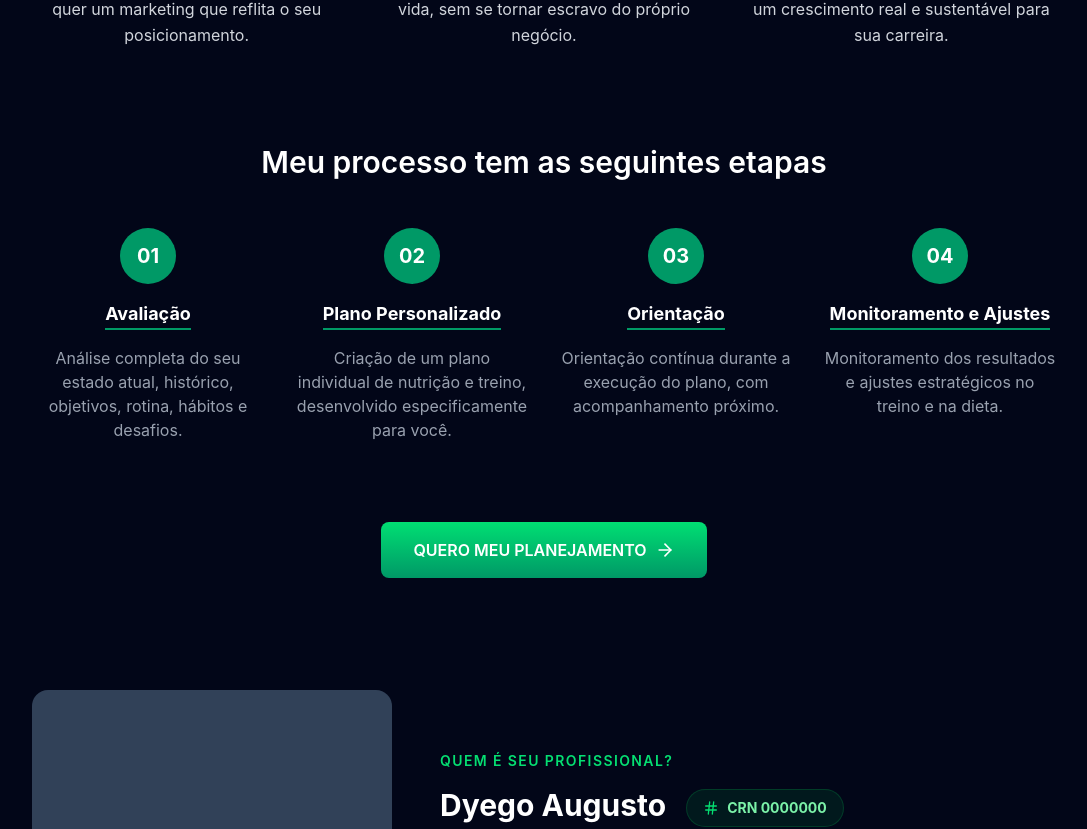
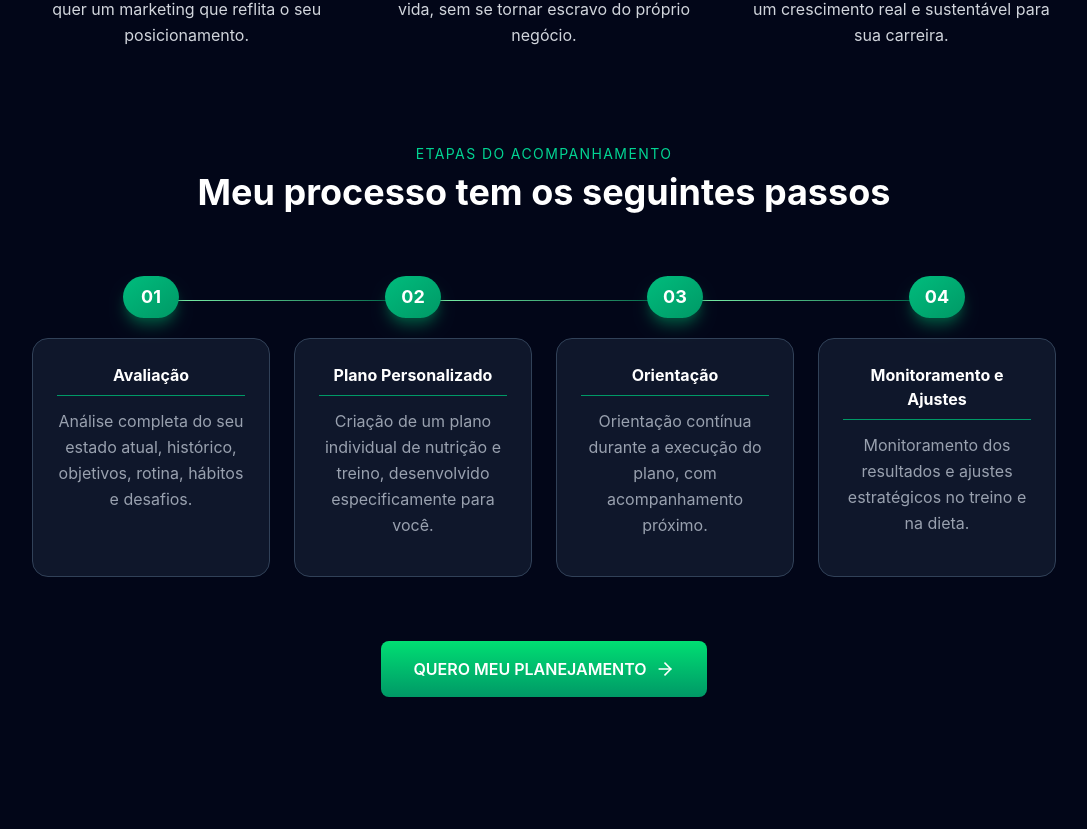
Before and after one commit to MarcosOlvr/nutri-lp, a React (Vite) app: page / in a window 1280 px wide. Shown: the part 1330-2159 px from the top of the page, without its empty margins (96-1183 px from the left). Built offline with nearby package versions, Linux system fonts and the light colour scheme.

Commit message:
alterando estilo do faq / parte do sobre

```diff
--- a/src/components/Faq.jsx
+++ b/src/components/Faq.jsx
@@ -12,24 +12,24 @@ export default function FAQ() {
   const [open, setOpen] = useState(null);
 
   return (
-    <section id="FAQ" className="py-16 px-6">
+    <section id="FAQ" className="py-16 px-6 bg-white/90 text-black">
       <div className="max-w-3xl mx-auto">
-        <p className="text-emerald-600 text-sm uppercase tracking-widest text-center mb-2">FAQ</p>
-        <h2 className="text-white text-3xl font-bold text-center mb-10">Perguntas Frequentes</h2>
+        <p className="text-emerald-700 text-sm uppercase tracking-widest text-center mb-2">FAQ</p>
+        <h2 className="text-3xl font-bold text-center mb-10">Perguntas Frequentes</h2>
 
         <div className="flex flex-col gap-3">
           {faqs.map((faq, index) => (
             <div key={index} className="border border-slate-700 rounded-xl overflow-hidden">
               <button
                 onClick={() => setOpen(open === index ? null : index)}
-                className="w-full flex justify-between items-center px-6 py-4 text-left text-white font-medium hover:bg-slate-800 transition-colors"
+                className="w-full flex justify-between items-center px-6 py-4 text-left text-black font-medium hover:bg-emerald-800/10 transition-colors"
               >
                 <span className="text-base sm:text-lg">{faq.question}</span>
-                <span className="text-emerald-600 text-xl ml-4">{open === index ? "−" : "+"}</span>
+                <span className="text-emerald-700 text-xl ml-4">{open === index ? "−" : "+"}</span>
               </button>
 
               {open === index && (
-                <div className="px-6 py-4 text-gray-400 text-sm sm:text-base leading-relaxed border-t border-slate-700">
+                <div className="px-6 py-4 text-black text-sm sm:text-base leading-relaxed border-t border-slate-700">
                   {faq.answer}
                 </div>
               )}
--- a/src/components/Sobre.jsx
+++ b/src/components/Sobre.jsx
@@ -34,31 +34,50 @@ export default function Sobre() {
                                 ))}
                             </div>
                         </div>
-                        <h2 className="text-white text-2xl md:text-3xl font-semibold mb-12">Meu processo tem as seguintes etapas</h2>
+                        <div className="max-w-5xl mx-auto text-center">
 
-                        <div className="grid grid-cols-1 md:grid-cols-4 gap-8 max-w-5xl mx-auto mb-20">
+                            <p className="text-emerald-400 text-sm uppercase tracking-widest mb-2">Etapas do acompanhamento</p>
+                            <h2 className="text-white text-3xl md:text-4xl font-bold mb-16">
+                                Meu processo tem os seguintes passos
+                            </h2>
+
+                            <div className="grid grid-cols-1 md:grid-cols-4 gap-6 mb-16">
                             {[
                                 { num: "01", title: "Avaliação", desc: "Análise completa do seu estado atual, histórico, objetivos, rotina, hábitos e desafios." },
                                 { num: "02", title: "Plano Personalizado", desc: "Criação de um plano individual de nutrição e treino, desenvolvido especificamente para você." },
                                 { num: "03", title: "Orientação", desc: "Orientação contínua durante a execução do plano, com acompanhamento próximo." },
                                 { num: "04", title: "Monitoramento e Ajustes", desc: "Monitoramento dos resultados e ajustes estratégicos no treino e na dieta." },
-                            ].map((step) => (
-                            <div key={step.num} className="flex flex-col items-center text-center gap-4">
-                                <div className="w-14 h-14 rounded-full bg-emerald-600 flex items-center justify-center text-white font-bold text-xl">
+                            ].map((step, index, arr) => (
+                                <div key={step.num} className="relative flex flex-col items-center text-center">
+
+                                {/* Linha conectora */}
+                                {index < arr.length - 1 && (
+                                    <div className="hidden md:block absolute top-6 left-[60%] w-full h-px bg-gradient-to-r from-green-300 to-emerald-800 z-0" />
+                                )}
+
+                                {/* Número */}
+                                    <div className="relative z-10 w-14 h-14 rounded-full bg-gradient-to-br from-emerald-500 to-emerald-600 flex items-center justify-center text-white font-bold text-lg shadow-lg shadow-emerald-900 mb-5">
                                         {step.num}
                                     </div>
-                                <h3 className="text-white font-bold text-base sm:text-lg border-b-2 border-emerald-600">{step.title}</h3>
-                                <p className="text-gray-400 text-sm sm:text-base">{step.desc}</p>
+
+                                {/* Card */}
+                                    <div className="bg-slate-900 border border-slate-700 hover:border-emerald-500 transition-colors rounded-2xl p-6 flex flex-col gap-3 h-full">
+                                        <h3 className="text-white font-bold text-base border-b border-emerald-600 pb-2">{step.title}</h3>
+                                        <p className="text-gray-400 text-sm sm:text-base leading-relaxed">{step.desc}</p>
+                                    </div>
+
                                 </div>
                             ))}
                             </div>
-                        <div className="flex flex-col sm:flex-row items-center justify-center gap-3 sm:gap-4 animate-in slide-from-bottom duration-700 delay-300">
+
+                            <div className="flex flex-col sm:flex-row items-center justify-center gap-3 sm:gap-4 mb-8 sm:mb-12 animate-in slide-from-bottom duration-700 delay-300">
                                 <a href="#planos">
                                     <button className="group w-full sm:w-auto px-6 sm:px-8 py-3 sm:py-4 bg-gradient-to-b from-green-400 to-emerald-600 rounded-lg font-semibold text-sm sm:text-base transition-all duration-300 hover:scale-102 flex items-center justify-center space-x-2 cursor-pointer">
                                         <span>QUERO MEU PLANEJAMENTO</span>
                                         <ArrowRight className="w-4 h-4 sm:w-5 sm:h-5 group-hover:translate-x-1 transition-transform duration-300"/>
                                     </button>
                                 </a>
+                            </div>
                         </div>
                     </div>
                 </div>
@@ -70,7 +89,7 @@ export default function Sobre() {
                         </div>
 
                         <div className="flex flex-col gap-4 text-center md:text-left">
-                            <span className="text-green-400 font-semibold text-sm uppercase tracking-widest">Quem é seu profissional?</span>
+                            <span className="text-emerald-500 font-semibold text-sm uppercase tracking-widest">Quem é seu profissional?</span>
                             <h2 className="text-white text-3xl font-bold">Dyego Augusto
                                 <div className="inline-flex items-center space-x-2 px-3 sm:px-4 py-2 mx-5 mt-5 sm:mt-0 bg-green-500/10 border border-green-500/20 rounded-full">
                                     <Hash className="w-4 h-4 text-green-400" />
--- a/src/components/Testimonials.jsx
+++ b/src/components/Testimonials.jsx
@@ -16,9 +16,9 @@ export default function Depoimentos() {
   useEffect(() => {
   const intervalo = setInterval(() => {
     setAtual((prev) => (prev === depoimentos.length - 1 ? 0 : prev + 1));
-  }, 5000); // troca a cada 3 segundos
+  }, 5000); // troca a cada 5 segundos
 
-  return () => clearInterval(intervalo); // limpa ao desmontar
+  return () => clearInterval(intervalo);
 }, []);
 
   return (
```
Lines whose indentation alone changed are shown as unchanged.
